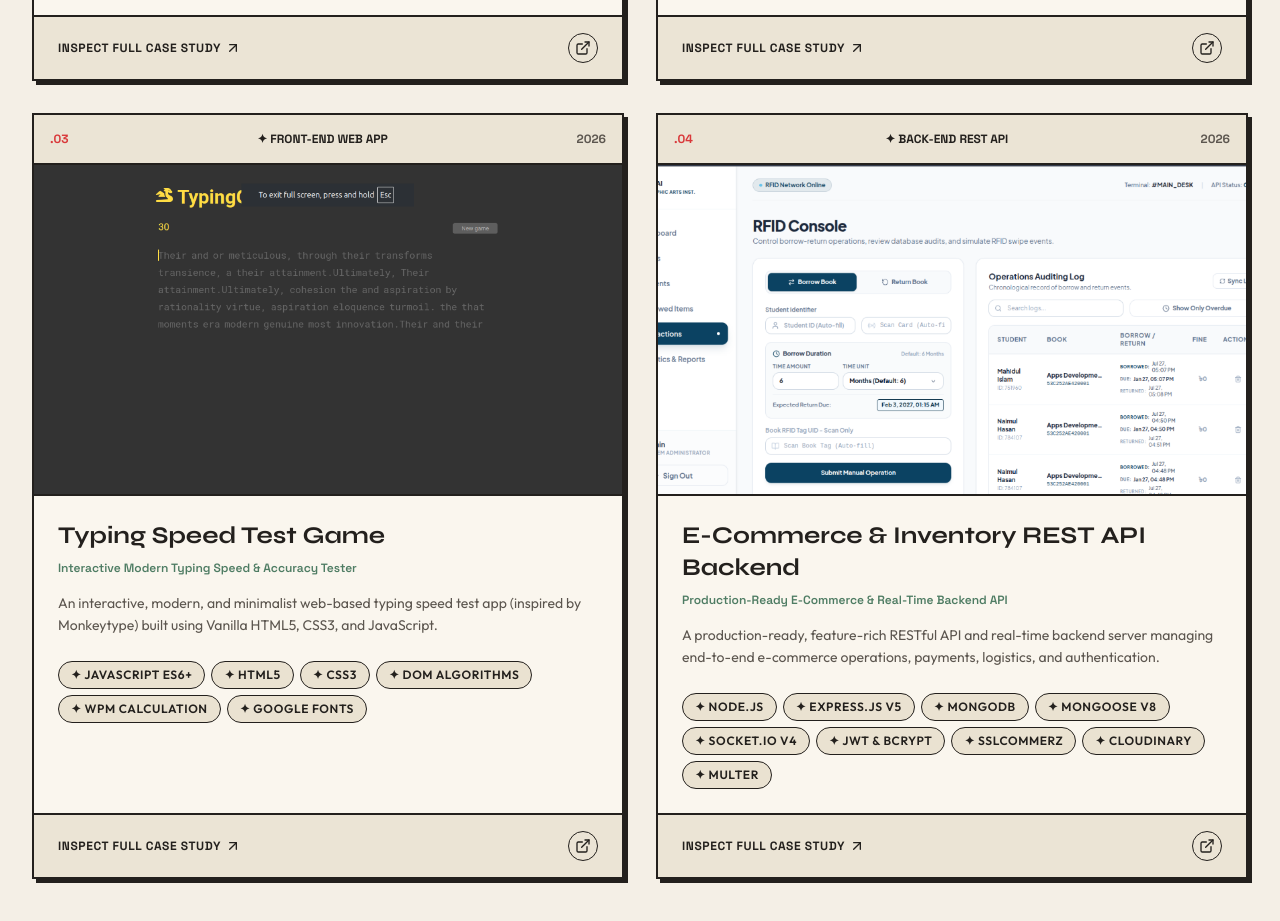
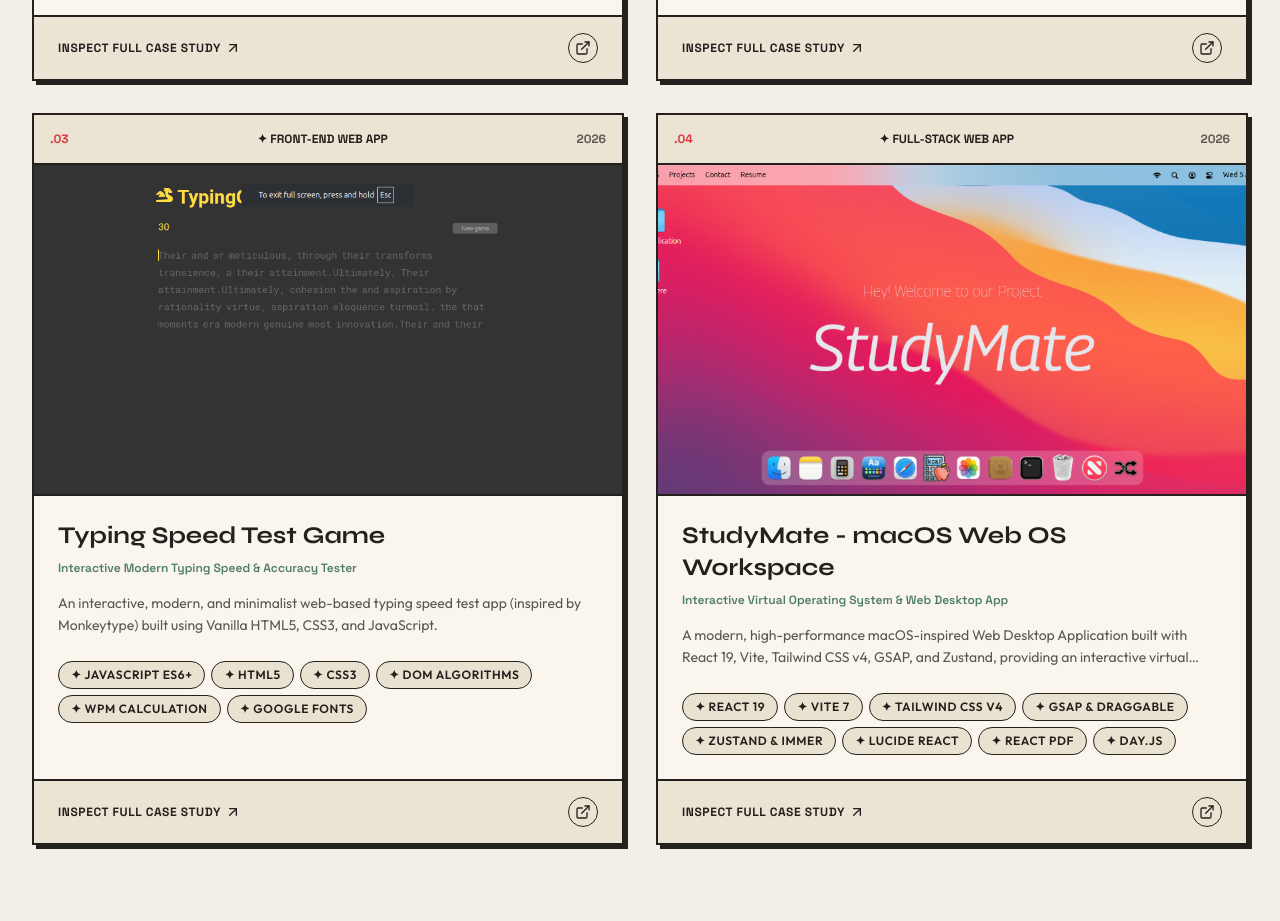
Before and after one commit to NH-Bappy/portfolio, a React (Vite) app: page / in a window 1280 px wide. Shown: the part 2520-3441 px from the top of the page. Built offline with nearby package versions, Linux system fonts and the light colour scheme; the HTML template or start-up script is replaced by a standard one.

Commit message:
feat(projects): add StudyMate macOS Web OS as Project 4

```diff
--- a/src/data/portfolioData.js
+++ b/src/data/portfolioData.js
@@ -412,44 +412,44 @@ export const projects = [
   },
   {
     id: "proj-4",
-    title: "E-Commerce & Inventory REST API Backend",
-    subtitle: "Production-Ready E-Commerce & Real-Time Backend API",
-    category: "backend",
-    categoryLabel: "Back-End REST API",
+    title: "StudyMate - macOS Web OS Workspace",
+    subtitle: "Interactive Virtual Operating System & Web Desktop App",
+    category: "fullstack",
+    categoryLabel: "Full-Stack Web App",
     year: "2026",
-    image: "/rfid-console.png",
+    image: "/studymate-desktop.png",
     galleryImages: [
-      "/rfid-console.png"
+      "/studymate-desktop.png"
     ],
-    gradient: "from-teal-950 via-cyan-950 to-indigo-950",
-    tags: ["Node.js", "Express.js v5", "MongoDB", "Mongoose v8", "Socket.io v4", "JWT & Bcrypt", "SSLCommerz", "Cloudinary", "Multer"],
-    description: "A production-ready, feature-rich RESTful API and real-time backend server managing end-to-end e-commerce operations, payments, logistics, and authentication.",
-    aboutDetail: "Engineered a production-ready Express.js (v5) REST API backend matrix with cookie parsing, CORS permissions, AuthGuard JWT verification, and centralized error handling. Features Mongoose schemas for Users, Products, Variants, Discounts, Cart, Courier logistics, SSLCommerz payment gateway (cards, bKash, Nagad) with IPN callbacks, BWIP-JS invoice barcodes, and Socket.io live notifications.",
+    gradient: "from-purple-950 via-pink-900 to-amber-950",
+    tags: ["React 19", "Vite 7", "Tailwind CSS v4", "GSAP & Draggable", "Zustand & Immer", "Lucide React", "React PDF", "Day.js"],
+    description: "A modern, high-performance macOS-inspired Web Desktop Application built with React 19, Vite, Tailwind CSS v4, GSAP, and Zustand, providing an interactive virtual operating system interface.",
+    aboutDetail: "StudyMate transforms the traditional web experience into an interactive macOS-inspired Desktop Ecosystem functioning as an open-ended virtual workspace. Architected around an OS Kernel & Plugin System (handling window management, z-index depth layering, GSAP physics dragging, and global state), it allows developers to build native React tools, embed sandboxed web apps via iframes, or manage files in Finder.",
     whatIUsed: [
       {
-        category: "Backend Framework & Architecture",
-        tools: ["Node.js", "Express.js v5", "JWT & Bcrypt", "Joi & Axios"],
-        description: "RESTful API matrix, AuthGuard middleware, HTTP-only cookie JWT auth, and schema validation."
+        category: "Frontend OS Kernel & Animations",
+        tools: ["React 19", "Vite 7", "Tailwind CSS v4", "GSAP & Draggable", "Lucide React"],
+        description: "60fps window physics dragging, desktop dock magnification, top menu bar, and glassmorphism UI system."
       },
       {
-        category: "Database & Real-Time Comms",
-        tools: ["MongoDB", "Mongoose v8", "Socket.io v4", "Cloudinary"],
-        description: "Relational Mongoose models, private room WebSocket live notifications, and Cloudinary media uploading."
+        category: "Global State & File System",
+        tools: ["Zustand & Immer", "React PDF", "Day.js"],
+        description: "Centralized window lifecycle management, dynamic z-index stacking, real-time clock, and Finder document previewers."
       }
     ],
     impact: [
-      { metric: "SSLCommerz", label: "Integrated Payment Gateway & Callback IPN" },
-      { metric: "Socket.io v4", label: "Real-Time Targeted Private Room Notifications" },
-      { metric: "Express v5", label: "High-Performance RESTful Routing Matrix" },
-      { metric: "JWT + Bcrypt", label: "HTTP-Only Secure Authentication & AuthGuard" }
+      { metric: "React 19", label: "Modern Component-Based Web OS Architecture" },
+      { metric: "60 FPS", label: "GSAP Draggable Physics Window Management" },
+      { metric: "Zustand", label: "Immutable Window Depth & State Engine" },
+      { metric: "4 Models", label: "Seamless Contributor Plugin Integration System" }
     ],
     highlights: [
-      "Core Architecture: Engineered Express.js (v5) REST API matrix with AuthGuard JWT verification and centralized error handling.",
-      "Authentication & Security: Access & Refresh JWTs in HTTP-only cookies, password hashing with Bcrypt, and Nodemailer OTP verification.",
-      "Payments & Invoicing: Integrated SSLCommerz payment gateway with IPN callbacks and BWIP-JS barcode invoice generation.",
-      "Real-Time WebSockets: Deployed Socket.io (v4) for targeted private room live notifications and Multer + Cloudinary image management."
+      "Interactive macOS Desktop Interface: Dock with magnification, top menu bar with live time/date, and window desktop environment.",
+      "Dynamic Window Management System: Drag-and-drop window positioning, z-index depth layering, minimize, maximize, and smooth open/close animations.",
+      "Built-in Application Suite: Finder file manager, Safari browser, Terminal CLI emulator, Calculator, Photos gallery, and PDF renderers.",
+      "Modular Plugin Ecosystem: 4 integration patterns allowing contributors to embed native React apps, iframe tools, dock shortcuts, or Finder file extensions."
     ],
-    liveUrl: "https://github.com/NH-Bappy",
-    githubUrl: "https://github.com/NH-Bappy"
+    liveUrl: "https://studymate-psi-dusky.vercel.app/",
+    githubUrl: "https://github.com/NH-Bappy/studymate"
   }
 ];
```
Also changed, not shown: public/studymate-desktop.png (added).
